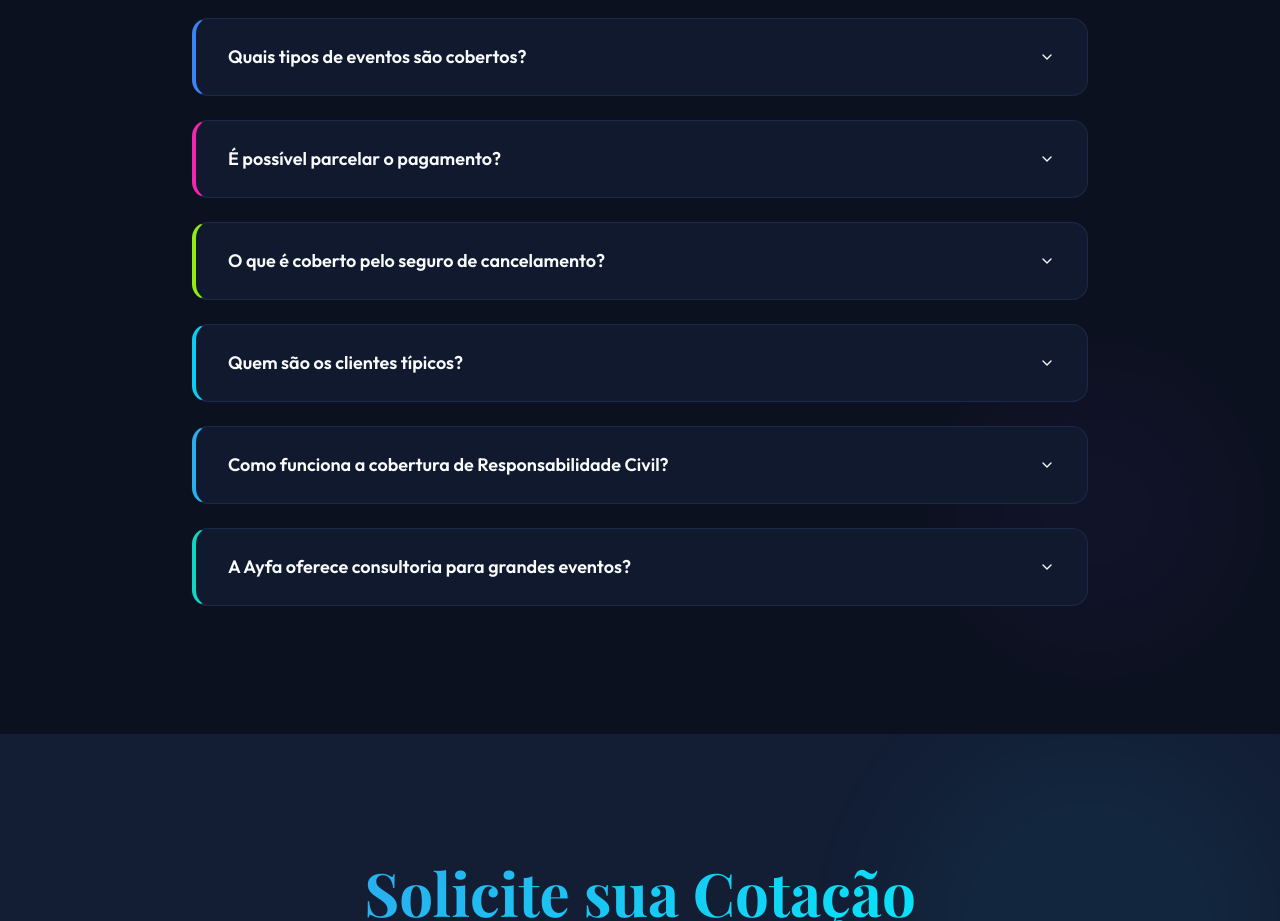
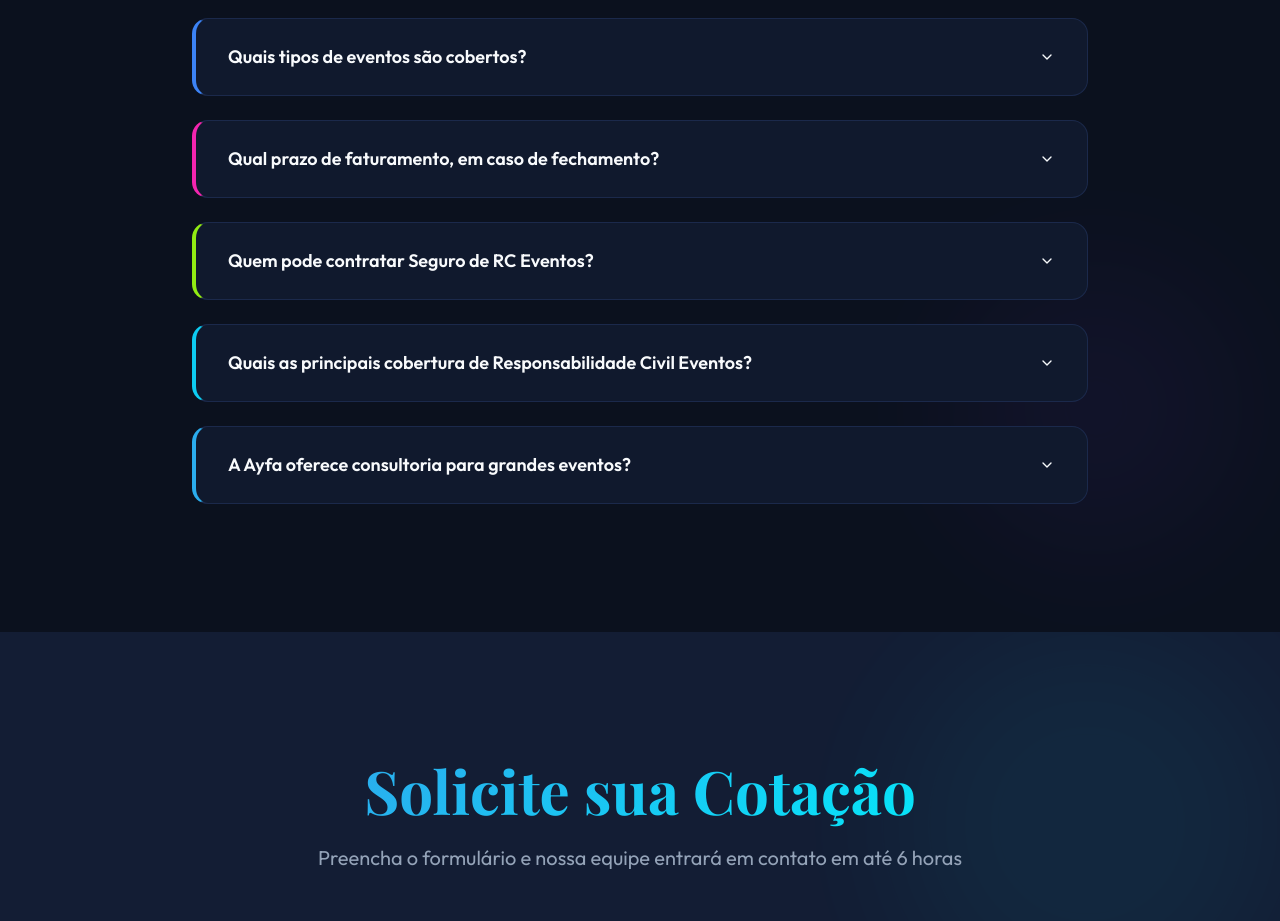
Before and after one commit to MateusReinke/ayfa-seguros-digital, a React (Vite) app: page / in a window 1280 px wide. Shown: the part 6580-7501 px from the top of the page. Built offline with nearby package versions, Linux system fonts and the light colour scheme.

Commit message:
Atualiza conteúdo do FAQ

```diff
--- a/src/components/FAQ.tsx
+++ b/src/components/FAQ.tsx
@@ -15,27 +15,23 @@ const FAQ = () => {
     },
     {
       question: "Quanto tempo leva para receber um orçamento?",
-      answer: "Nosso compromisso é retornar orçamentos em até 6 horas após o recebimento de todas as informações necessárias."
+      answer: "Nosso compromisso é retornar orçamentos em até 4 horas após o recebimento de todas as informações necessárias."
     },
     {
       question: "Quais tipos de eventos são cobertos?",
-      answer: "Cobrimos feiras, exposições, shows, musicais, eventos corporativos, congressos, convenções, eventos esportivos, culturais, formaturas, casamentos e muito mais."
+      answer: "Cobrimos feiras, exposições, shows, musicais, eventos corporativos, congressos, convenções, eventos esportivos, culturais, formaturas, sociais e muito mais."
     },
     {
-      question: "É possível parcelar o pagamento?",
-      answer: "Sim! Oferecemos flexibilidade para pagamentos a faturar, com diversas opções conforme análise de cada caso."
+      question: "Qual prazo de faturamento, em caso de fechamento?",
+      answer: "Oferecemos flexibilidade no pagamento, conforme análise de cada caso."
     },
     {
-      question: "O que é coberto pelo seguro de cancelamento?",
-      answer: "O seguro cobre prejuízos causados por cancelamento, adiamento ou interrupção do evento, incluindo no-show de artistas, condições climáticas adversas, entre outros motivos cobertos pela apólice."
-    },
-    {
-      question: "Quem são os clientes típicos?",
+      question: "Quem pode contratar Seguro de RC Eventos?",
       answer: "Agências de eventos, marketing promocional e publicidade, organizadores, promotores, centros de convenções e exposições, patrocinadores e produtoras."
     },
     {
-      question: "Como funciona a cobertura de Responsabilidade Civil?",
-      answer: "A RC cobre danos materiais e corporais causados a terceiros durante o evento, desde sua concepção até a desmontagem, incluindo RC Equipamentos, Empregador, Restaurantes, Artistas e Danos Morais."
+      question: "Quais as principais cobertura de Responsabilidade Civil Eventos?",
+      answer: "O RC cobre danos materiais e corporais causados a terceiros durante o evento, desde sua concepção até a desmontagem, incluindo RD Equipamentos, RC Empregador, RC A&B, Danos Morais, Instalação e Montagem, RC Imóvel, e entre outras.."
     },
     {
       question: "A Ayfa oferece consultoria para grandes eventos?",
```
